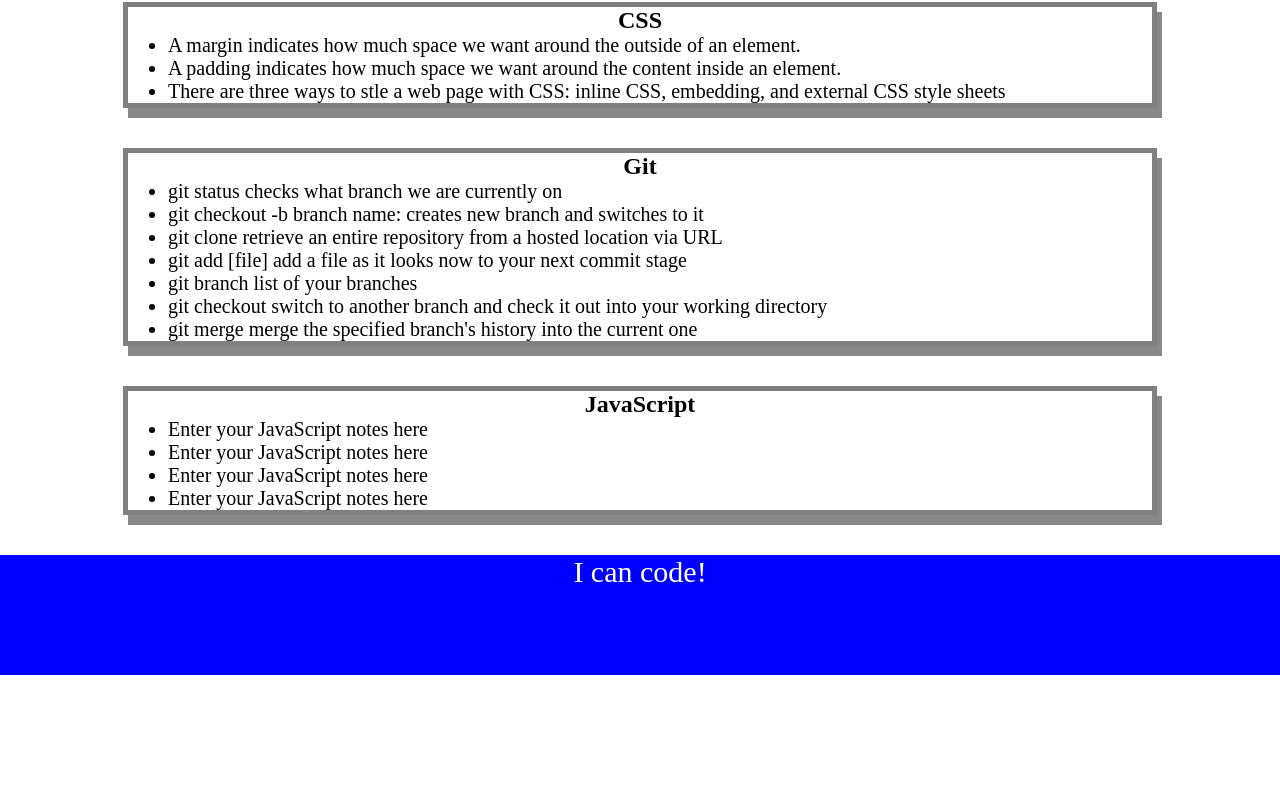
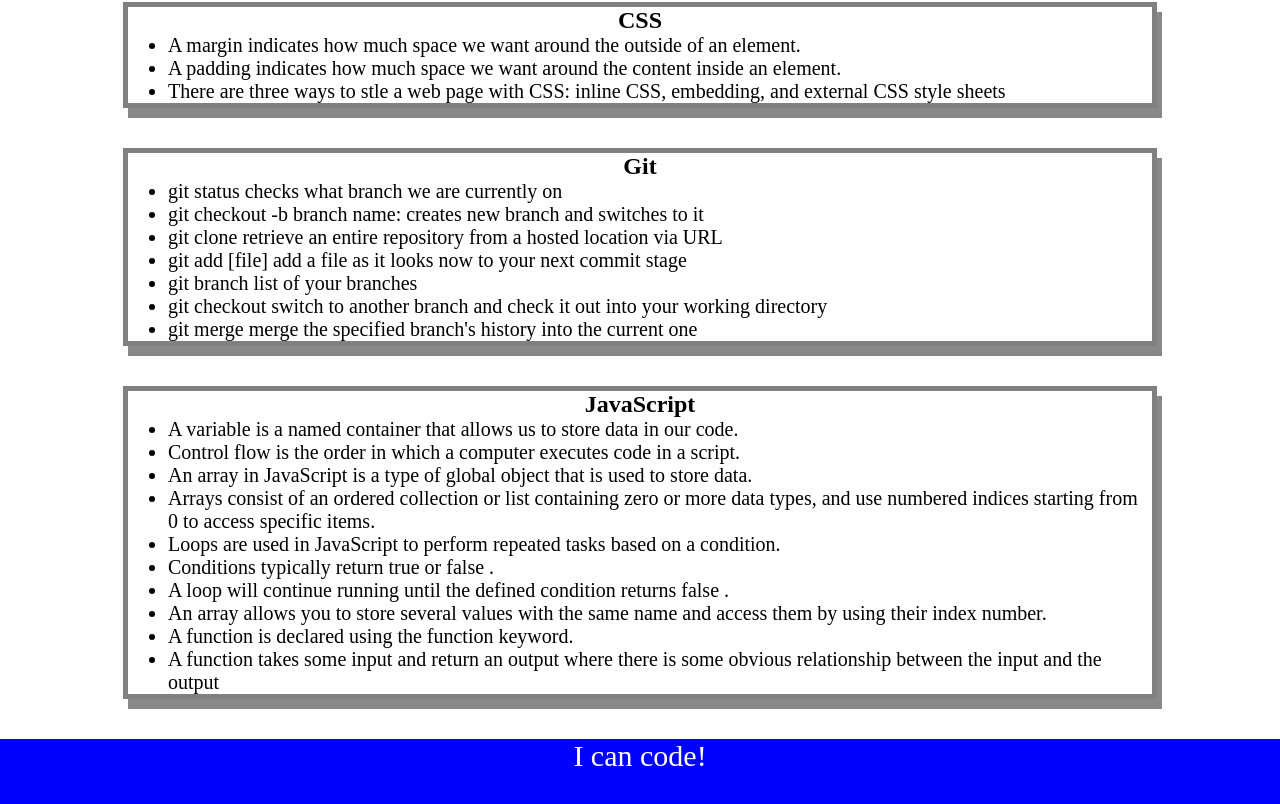
Before and after one commit to MatthewChatman/Prework-Study-guide, a plain HTML site: page index.html in a window 1280 px wide. Shown: the part 396-1200 px from the top of the page. Before the commit the page ends 1071 px from the top, so only its background shows below. Drawn offline with Linux system fonts and the light colour scheme.

Commit message:
added notes to script.js

```diff
--- a/assets/script.js
+++ b/assets/script.js
@@ -1,19 +1,27 @@
 var topics = ['HTML', 'CSS', 'Git', 'JavaScript'];
+var randomTopic = topics[Math.floor(Math.random() * topics.length)];
 
+function listTopics() {
  for (var x = 0; x < topics.length; x++) {
    console.log(topics[x]);
  }
+}
 
-/*
-if (topic === 'HTML') {
+function selectTopic() {
+ if (randomTopic === 'HTML') {
    console.log("Let's study HTML!");
-} else if (topic === 'CSS') {
+ } else if (randomTopic === 'CSS') {
    console.log("Let's study CSS!");
-} else if (topic === 'Git') {
+ } else if (randomTopic === 'Git') {
    console.log("Let's study Git!");
-} else if (topic === 'JavaScript') {
+ } else if (randomTopic === 'JavaScript') {
    console.log("Let's study JavaScript!");
  } else {
    console.log('Please try again!');
  }
-*/
+}
+
+console.log('Here are the topics we learned through Prework:');
+listTopics();
+console.log('Which topic should we study first?');
+selectTopic();
--- a/index.html
+++ b/index.html
@@ -53,10 +53,16 @@
       <section class="card" id="javascript-section">
         <h2>JavaScript</h2>
         <ul>
-          <li>Enter your JavaScript notes here</li>
-          <li>Enter your JavaScript notes here</li>
-          <li>Enter your JavaScript notes here</li>
-          <li>Enter your JavaScript notes here</li>
+          <li>A variable is a named container that allows us to store data in our code.</li>
+          <li>Control flow is the order in which a computer executes code in a script.</li>
+          <li>An array in JavaScript is a type of global object that is used to store data.</li>
+          <li>Arrays consist of an ordered collection or list containing zero or more data types, and use numbered indices starting from 0 to access specific items.</li>
+          <li>Loops are used in JavaScript to perform repeated tasks based on a condition. </li>
+          <li>Conditions typically return true or false . </li>
+          <li>A loop will continue running until the defined condition returns false .</li>
+          <li>An array allows you to store several values with the same name and access them by using their index number.</li>
+          <li>A function is declared using the function keyword.</li>
+          <li>A function takes some input and return an output where there is some obvious relationship between the input and the output</li>
         </ul>
       </section>
     </main>
```
Lines whose indentation alone changed are shown as unchanged.
